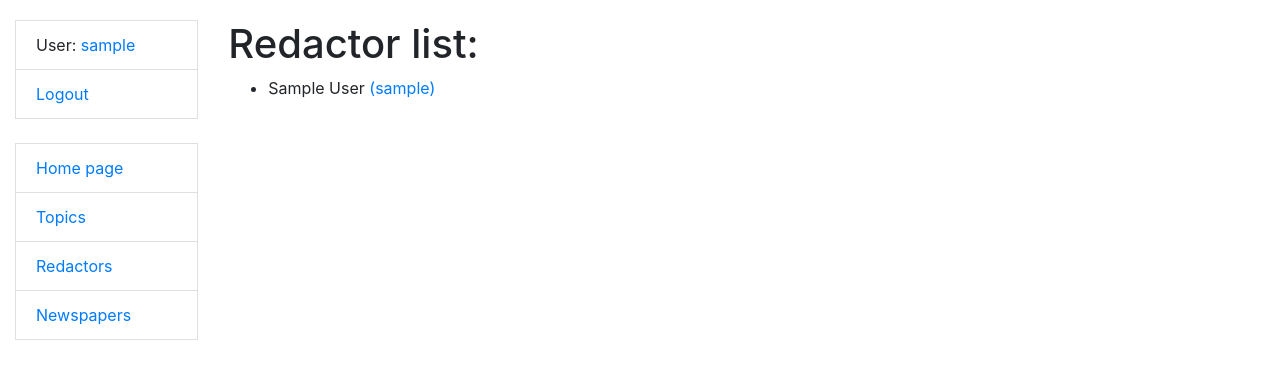
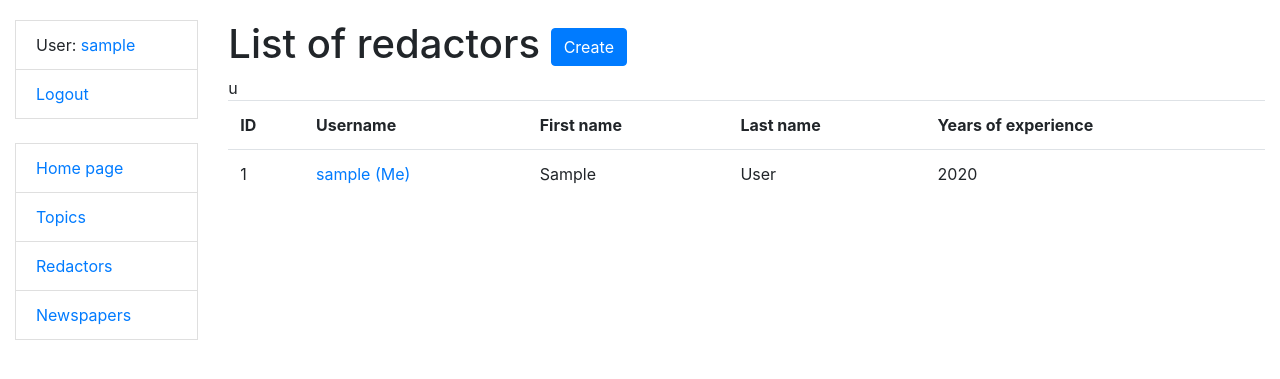
Before and after one commit to tpavliohlo/media-agency, a Django app: page /redactors/ in a window 1280 px wide. Shown: the top 379 px of the page. Run offline with Django 5.2, Linux system fonts and the light colour scheme; a user stored in the database is signed in; tables that the repository leaves empty hold one stand-in row (values such as "Sample post").

Commit message:
add redactor_form.html;create Create/Delete classes for Redactor model

```diff
--- a/catalog/urls.py
+++ b/catalog/urls.py
@@ -12,7 +12,7 @@ from catalog.views import (
     TopicDeleteView,
     NewspaperCreateView,
     NewspaperUpdateView, \
-    NewspaperDeleteView
+    NewspaperDeleteView, RedactorCreateView, RedactorDeleteView
 )
 
 urlpatterns = [
@@ -28,6 +28,8 @@ urlpatterns = [
     path("newspapers/<int:pk>/delete/", NewspaperDeleteView.as_view(), name="newspaper-delete"),
     path('redactors/', RedactorListView.as_view(), name='redactor-list'),
     path('redactors/<int:pk>/', RedactorDetailView.as_view(), name='redactor-detail'),
+    path('redactors/create/', RedactorCreateView.as_view(), name="redactor-create"),
+    path('redactors/<int:pk>/delete/', RedactorDeleteView.as_view(), name="redactor-delete"),
 ]
 
 app_name = 'catalog'
--- a/catalog/views.py
+++ b/catalog/views.py
@@ -4,7 +4,7 @@ from django.shortcuts import render
 from django.urls import reverse_lazy
 from django.views import generic
 
-from catalog.forms import NewspaperForm
+from catalog.forms import NewspaperForm, RedactorCreationForm
 from catalog.models import Redactor, Topic, Newspaper
 
 
@@ -88,3 +88,14 @@ class RedactorListView(LoginRequiredMixin, generic.ListView):
 class RedactorDetailView(LoginRequiredMixin, generic.DetailView):
     model = Redactor
     queryset = Redactor.objects.prefetch_related('newspaper_set__topic')
+
+
+class RedactorCreateView(LoginRequiredMixin, generic.CreateView):
+    model = Redactor
+    form_class = RedactorCreationForm
+    success_url = reverse_lazy("catalog:redactor-list")
+
+
+class RedactorDeleteView(LoginRequiredMixin, generic.DeleteView):
+    model = Redactor
+    success_url = reverse_lazy("catalog:redactor-list")
--- a/templates/catalog/redactor_list.html
+++ b/templates/catalog/redactor_list.html
@@ -1,17 +1,29 @@
 {% extends "base.html" %}
 
 {% block content %}
-  <h1>Redactor list:</h1>
-  <ul>
+  <h1>List of redactors <a href="{% url 'catalog:redactor-create' %}" class="btn btn-primary link-to-page">Create</a>
+  </h1>
+
+  {% if redactor_list %}
+  <table class="table">
+  <tr>u
+    <th>ID</th>
+    <th>Username</th>
+    <th>First name</th>
+    <th>Last name</th>
+    <th>Years of experience</th>
+  </tr>
   {% for redactor in redactor_list %}
-    <li>
-       {{ redactor.first_name }} {{ redactor.last_name }}
-      <a href="{{ redactor.id }}">
-        ({{ redactor.username }})
-      </a>
-    </li>
-  {% empty %}
-  <span>No redactors found!</span>
+    <tr>
+      <td>{{ redactor.id }}</td>
+      <td><a href="{{ redactor.get_absolute_url }}">{{ redactor.username }} {% if user == redactor %} (Me) {% endif %}</a></td>
+      <td>{{ redactor.first_name }}</td>
+      <td>{{ redactor.last_name }}</td>
+      <td>{{ redactor.years_of_experience }}</td>
+    </tr>
   {% endfor %}
-  </ul>
+  </table>
+  {% else %}
+  <p>No redactors found.</p>
+  {% endif %}
 {% endblock %}
```
Also changed, not shown: templates/catalog/redactor_form.html (added, +12 -0 lines).
